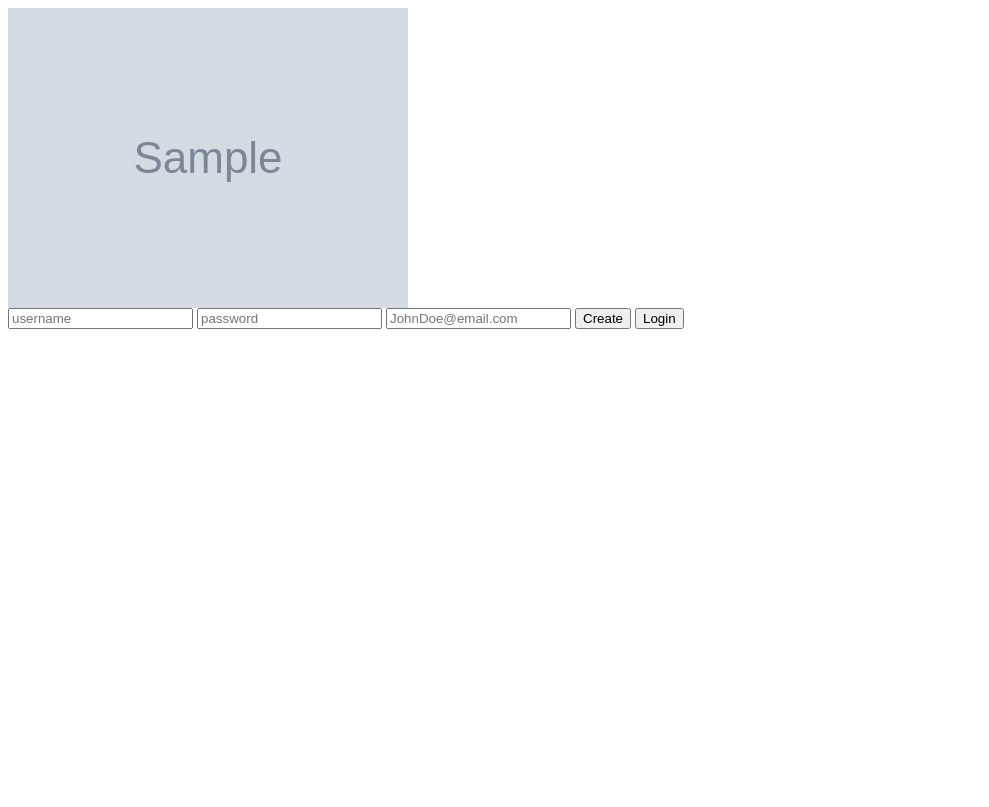
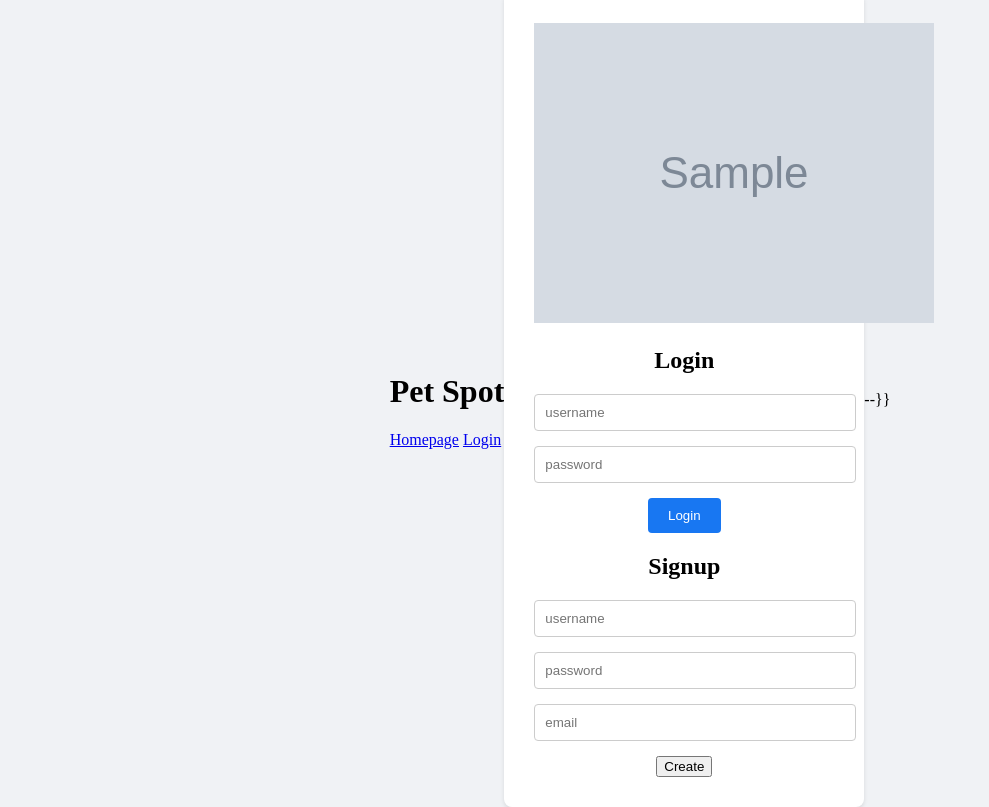
Before and after one commit to JR728/Petspot, a Node project: template views/login.handlebars in a window 1280 px wide. Shown: the whole page, without its empty margins (0-989 px from the left). Before the commit the page ends 329 px from the top, so only its background shows below. Run offline with Node 20 templates, Linux system fonts and the light colour scheme; the template is opened without the code that fills it: most values are stand-ins (such as "Sample title", 1, 10 or a date in 2020); grey boxes marked "Sample" are stand-in pictures; some libraries are stand-ins or nearby versions.

Commit message:
Changes to views/login.handlebars. Has a get to 'homepage' route that works.

```diff
--- a/controllers/index.js
+++ b/controllers/index.js
@@ -8,4 +8,8 @@ router.use('/api', apiRoutes);
 router.use('/', homeRoutes);
 router.use('/dashboard', dashboardRoutes);
 
+router.use((req, res) => {
+    res.status(404).end()
+});
+
 module.exports = router;
--- a/public/js/login.js
+++ b/public/js/login.js
@@ -1,61 +1,90 @@
-// Wait for the DOM to fully load before executing JavaScript
-document.addEventListener('DOMContentLoaded', function () {
-    // Function to handle user login
-    const loginFormHandler = async (event) => {
+async function loginFormHandler(event) {
     event.preventDefault();
 
     // Gather the data from the form elements on the page
-        const username = document.querySelector('#username').value.trim();
-        const password = document.querySelector('#password').value.trim();
-        // Does there need to be a 3rd variable for 'email'?
-        const email = document.querySelector('#email').value.trim();
+    const username = document.querySelector('#username-login').value.trim();
+    const password = document.querySelector('#password-login').value.trim();
 
-        if (username && password && email) {
-            // Send the username and password to the server for login
+    if (username && password) {
+        // Send the username, password, and email to the server for login
         const response = await fetch('/api/users/login', {
             method: 'POST',
-                body: JSON.stringify({ username, password, email }),
+            body: JSON.stringify({ username, password }),
             headers: { 'Content-Type': 'application/json' },
         });
 
         if (response.ok) {
-                document.location.replace('/main'); // Redirect to main.handlebars upon successful login
+            document.location.replace('/'); // Redirect to 'homepage.handlebars' upon successful login.
         } else {
-                alert('Failed to log in');
+            alert(response.statusText);
         }
     }
 };
 
-    // Function to handle user registration
-    const createUser = async (event) => {
-        event.preventDefault();
+document.querySelector('.login-form').addEventListener('submit', loginFormHandler);
 
-        // Gather the data from the form elements on the page
-        const username = document.querySelector('#username').value.trim();
-        const email = document.querySelector('#email').value.trim();
-        const password = document.querySelector('#password').value.trim();
+// async function signupFormHandler(event) {
+//     event.preventDefault();
 
-        if (username && email && password) {
-            // Send the user data to the server for registration
-            const response = await fetch('/api/users/register', {
-                method: 'POST',
-                headers: {
-                    'Content-Type': 'application/json',
-                },
-                body: JSON.stringify({ username, email, password }),
-            });
+//     const username = document.querySelector('#username-signup').value.trim();
+//     const password = document.querySelector('#password-signup').value.trim();
+//     const email = document.querySelector('#email-signup').value.trim();
 
-            if (response.ok) {
-                document.location.replace('/main'); // Redirect to main.handlebars upon successful registration
-            } else {
-                alert('Failed to create user');
-            }
-        } else {
-            alert('Please fill out all fields');
-        }
-    };
+//     if (username && password && email) {
+
+//         const response = await fetch('/api/users/login', {
+//             method: 'POST',
+//             body: JSON.stringify({ username, password, email }),
+//             headers: { 'Content-Type': 'application/json' },
+//         });
+
+//         if (response.ok) {
+//             document.location.replace('/'); // Redirect to 'homepage.handlebars' upon successful login.
+//         } else {
+//             alert(response.statusText);
+//         }
+//     }
+// };
+
+// document.querySelector('.signup-form').addEventListener('submit', signupFormHandler);
+
+
+// // Function to handle user registration
+// const createUser = async (event) => {
+//     event.preventDefault();
+
+//     // Gather the data from the form elements on the page
+//     const username = document.querySelector('#username').value.trim();
+//     const email = document.querySelector('#email').value.trim();
+//     const password = document.querySelector('#password').value.trim();
+
+//     if (username && email && password) {
+//         // Send the user data to the server for registration
+//         const response = await fetch('/api/users/register', {
+//             method: 'POST',
+//             headers: {
+//                 'Content-Type': 'application/json',
+//             },
+//             body: JSON.stringify({ username, email, password }),
+//         });
+
+//         if (response.ok) {
+//             document.location.replace('/'); // Redirect to main.handlebars upon successful registration
+//         } else {
+//             alert('Failed to create user');
+//         }
+//     } else {
+//         alert('Please fill out all fields');
+//     }
+// };
 
 // Attach event listeners to the login and create buttons
-    document.querySelector('#login').addEventListener('click', loginFormHandler);
-    document.querySelector('#create').addEventListener('click', createUser);
-});
+// document.querySelector('#login').addEventListener('click', loginFormHandler);
+// document.querySelector('#create').addEventListener('click', createUser);
+// });
+
+
+// Wait for the DOM to fully load before executing JavaScript
+// document.addEventListener('DOMContentLoaded', function () {
+// Function to handle user login
+// const loginFormHandler = async (event) => {
--- a/public/.css
+++ b/public/styles.css
@@ -42,3 +42,21 @@ body {
 .login-button:hover {
     background-color: #166fe5;
 }
+
+.signup-input {
+    width: 100%;
+    padding: 10px;
+    margin-bottom: 15px;
+    border: 1px solid #ccc;
+    border-radius: 4px;
+}
+
+.signup-button {
+    background-color: #1877f2;
+    color: #fff;
+    padding: 10px 20px;
+    border: none;
+    border-radius: 4px;
+    cursor: pointer;
+    transition: background-color 0.3s;
+}
--- a/server.js
+++ b/server.js
@@ -23,7 +23,7 @@ const sess = {
     })
   };
 
-  app.use(session(sess));
+app.use(session(sess));
 
 app.engine('handlebars', hbs.engine);
 app.set('view engine', 'handlebars');
@@ -35,5 +35,5 @@ app.use(express.static(path.join(__dirname, 'public')));
 app.use(routes);
 
 sequelize.sync({ force: false }).then(() => {
-  app.listen(PORT, () => console.log('Now listening'));
+  app.listen(PORT, () => console.log(`Listening on ${PORT}`));
 });
--- a/views/layouts/main.handlebars
+++ b/views/layouts/main.handlebars
@@ -1,24 +1,43 @@
 <!DOCTYPE html>
 <html lang="en">
+
 <head>
     <meta charset="UTF-8">
     <meta name="viewport" content="width=device-width, initial-scale=1.0">
     <title>Login Page</title>
-    <link rel="stylesheet" href="./public/.css">
+    <link rel="stylesheet" href="/styles.css">
 </head>
+
+<header>
+    <h1>Pet Spot</h1>
+    <nav>
+        {{#if loggedIn}}
+        <a href="/" class="navbar-item">Homepage</a>
+        <a href="/dashboard" class="navbar-item">Dashboard</a>
+        <a href="/dashboard/create" class="navbar-item">Create Post</a>
+        <button id="logout" class="button">Logout</button>
+        {{else}}
+        <a href="/" class="navbar-item">Homepage</a>
+        <a href="/login" class="button">Login</a>
+        {{/if}}
+    </nav>
+</header>
+
 <body>
 
-{{{body}}}
-    <h1>Pet Spot</h1>
-<div class="Navbar-container">
+    {{{body}}}
+
+</body>
+
+</html>
+
+
+    {{!-- <div class="Navbar-container">
         <div class="navbar">
         </div>
         <button class="Profile-button" onclick="profile()">Profile</button>
         <button class="Home-button" onclick="home()">Home</button>
         <button class="Events" onclick="events()">Events</button>
 
-    </div>
-    <script src="/js/login.js"></script>
-
-</body>
-</html>
+    </div> --}}
+    {{!-- <script src="/js/login.js"></script> 'main.handlebars' doesn't seem to need a script tag. --}}
--- a/views/login.handlebars
+++ b/views/login.handlebars
@@ -1,25 +1,65 @@
-{{!-- <!DOCTYPE html>
-<html lang="en">
-<head>
-    <meta charset="UTF-8">
-    <meta name="viewport" content="width=device-width, initial-scale=1.0">
-    <title>Login Page</title>
-    <link rel="stylesheet" href="./public/.css">
-</head> --}}
-<body>
-    <div class="login-container">
-        <div class="logo">
-            <img src="{{ logoSrc }}" alt="Your Logo">
-        </div>
-        <form>
-        <input class="login-input" type="text" placeholder="username" id="username">
-        <input class="login-input" type="password" placeholder="password" id="password">
-        <input type="email" id="email" placeholder="JohnDoe@email.com">
-        <button type="submit" id="create" class="login-button" >Create</button>
-        <button type="submit" id="login" class="login-button" >Login</button>
+{{! Login/Signup page: }}
+
+<div class="login-container">
+
+    <div class="logo">
+        <img src="{{ logoSrc }}" alt="Your Logo">
+    </div>
+
+    <h2>Login</h2> {{! Login only needs username and password: }}
+    <form class="login-form">
+        <input class="login-input" type="text" placeholder="username" id="username-login" >
+        <input class="login-input" type="password" placeholder="password" id="password-login">
+        <button class="login-button" type="submit" id="button-login">Login</button>
+    </form>
+
+    <h2>Signup</h2> {{! Signup needs username, password, and email: }}
+    <form class="signup-form">
+        <input class="signup-input" type="text" placeholder="username" id="username-signup">
+        <input class="signup-input" type="password" placeholder="password" id="password-signup">
+        <input class="signup-input" type="text" placeholder="email" id="email-signup">
+        <button class="create-button" type="submit" id="button-create">Create</button>
+    </form>
+
+</div>
+
+<script src="/js/login.js"></script>
+
+
+
+
+
+{{!-- <section class="login-page">
+
+    <div class="form-heading">
+        <h1>Log In</h1>
+    </div>
+
+    <div class="form-section">
+        <form class="login-form">
+
+            <div>
+                <label for="username-login">Username</label>
+                <input type="text" class="entry-field" id="username" />
+            </div>
+
+            <div>
+                <label for="password-login">Password</label>
+                <input type="text" class="entry-field" id="password" />
+            </div>
+
+            <div>
+                <label for="email-address">Email</label>
+                <input type="text" class="entry-field" id="email" />
+            </div>
+
+            <div>
+                <button type="submit" class="login-signup-btn">Log In</button>
+            </div>
         </form>
     </div>
-    <script src="/public/js/login.js"></script>
 
-</body>
-{{!-- </html> --}}
+    {{!-- <a href="/signup" class="sign-in-link">Sign Up</a> --}}
+</section>
+
+<script src="/js/login.js"></script> --}}
```
Also changed, not shown: controllers/api/userRoutes.js (+41 -32 lines), controllers/dashboardRoutes.js (+28 -23 lines), controllers/homeRoutes.js (+47 -20 lines), views/dashboard.handlebars (+6 -2 lines), views/homepage.handlebars (+21 -15 lines). Lines whose indentation alone changed are shown as unchanged.
